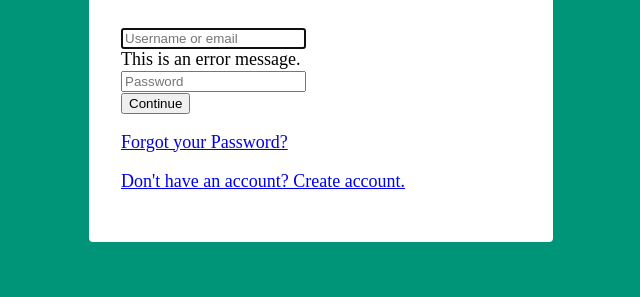
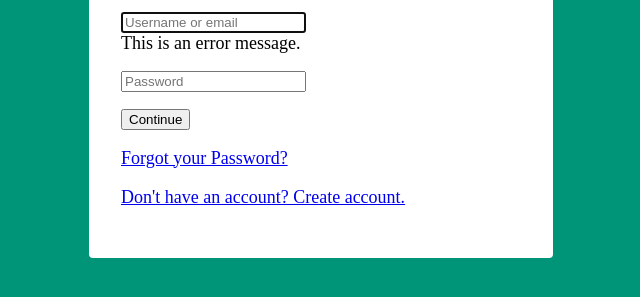
Before and after one commit to brialaws98/login_form-practice, a plain HTML site: page index.html in a window 1280 px wide. Shown: the part 319-616 px from the top of the page, without its empty margins (319-959 px from the left). Drawn offline with Linux system fonts and the light colour scheme; a web font is replaced by a local one.

Commit message:
Add margin to the two index boxes

```diff
--- a/main.css
+++ b/main.css
@@ -57,3 +57,7 @@ body{
 .form_message-error{
     color: var(--color-error);
 }
+
+.form_input-group{
+    margin-bottom: 1rem;
+}
```
